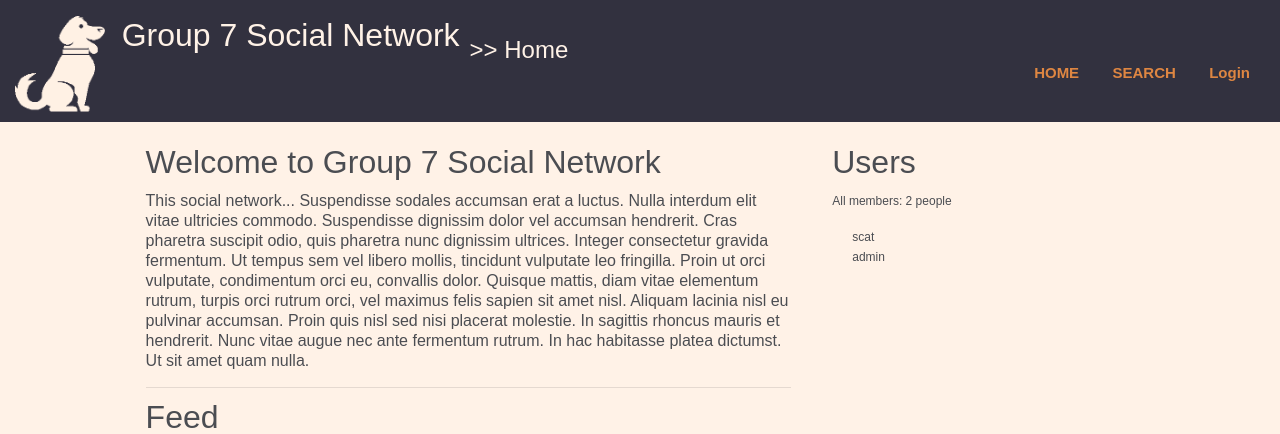
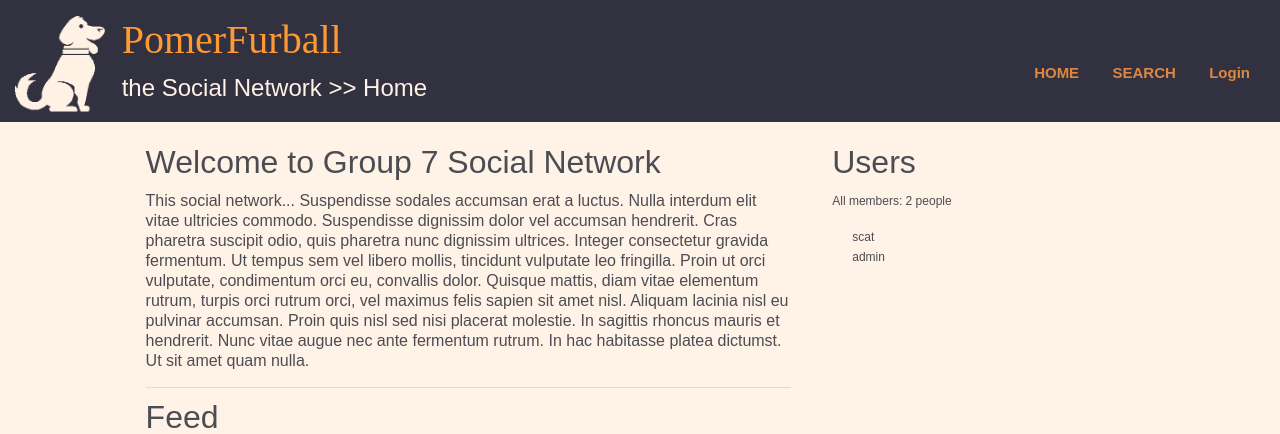
Before and after one commit to curtismayott/CT310Group7, a PHP site: page / in a window 1280 px wide. Shown: the top 434 px of the page. Run offline with PHP 8.4, Linux system fonts and the light colour scheme; data comes from the database, SQL or seed files in the repository; both versions use the stored data as it was after the commit; some libraries are stand-ins or nearby versions; some web fonts are replaced.

Commit message:
header font

```diff
--- a/assets/css/style.css
+++ b/assets/css/style.css
@@ -47,6 +47,11 @@ header {
 	color: #4b4d52;
 }
 
+@font-face {
+   font-family: title;
+   src: url(KaushanScript-Regular.otf);
+}
+
 #logo{
 	width: 90px;
 	padding-bottom:10px;
@@ -63,6 +68,11 @@ header h2, header h4{
 	text-align: center;
 }
 
+header h2{
+	font-family: title;
+	font-size: 40px;
+	color: #ff9933;
+}
 
 nav {
 	float: right;
--- a/inc/header.php
+++ b/inc/header.php
@@ -24,8 +24,8 @@
 				<a href="index.php"> <img id = "logo" src = "assets/img/logo.gif" alt="dog logo"> </a>
 			</div>
 			<div class = "col-md-5">
-				<a href="index.php"> <h2>Group 7 Social Network </h2> </a><br>
-				<h4> >> <?php echo " " . $title; ?> </h4>
+				<a href="index.php"> <h2>PomerFurball </h2> </a><br><br>
+				<h4>  <?php echo "  the Social Network >> " . $title; ?> </h4>
 			</div>
 			<div class = "col-md-6">
 				<nav>
```
Also changed, not shown: lib/socialnetwork.db.
